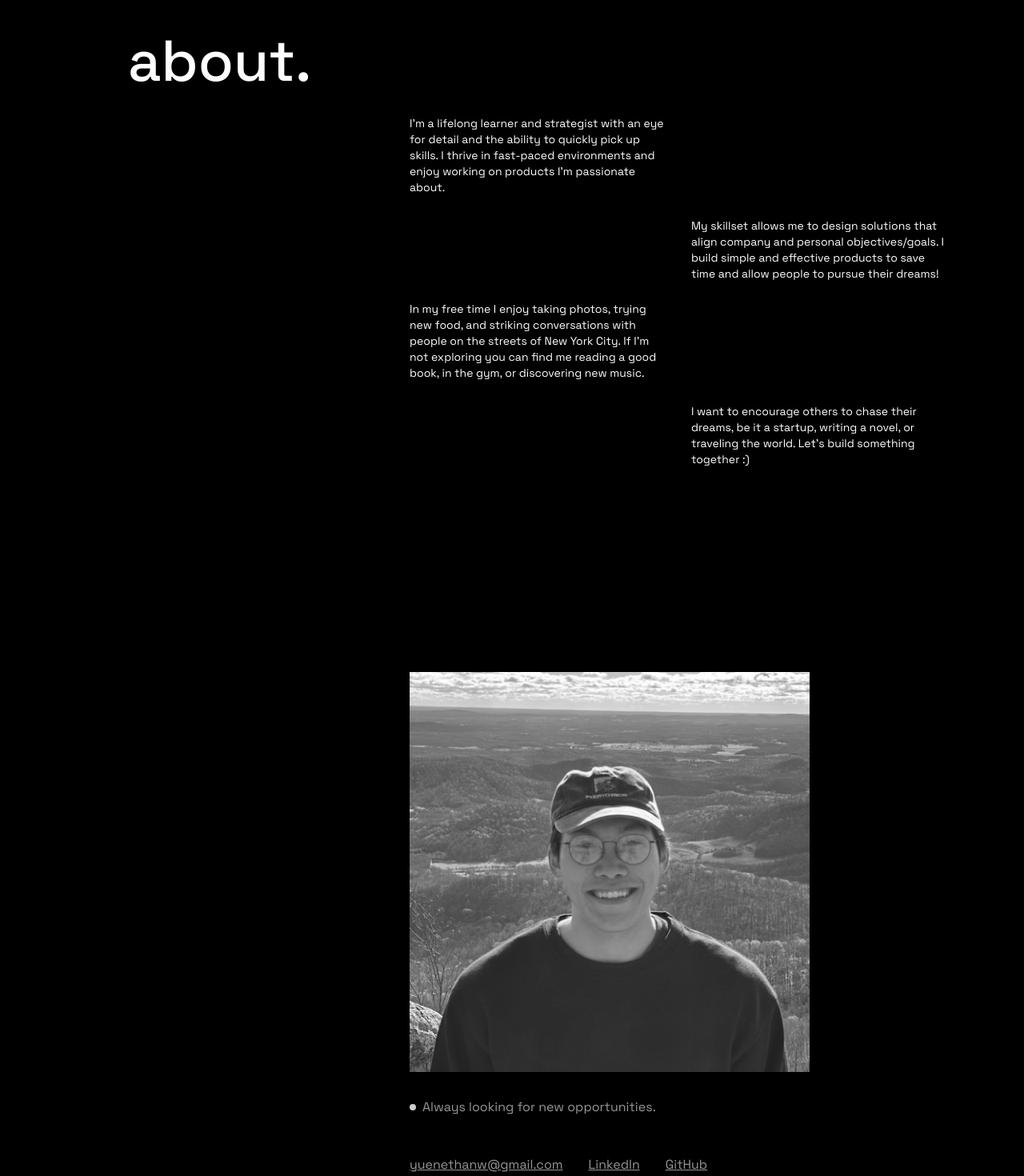
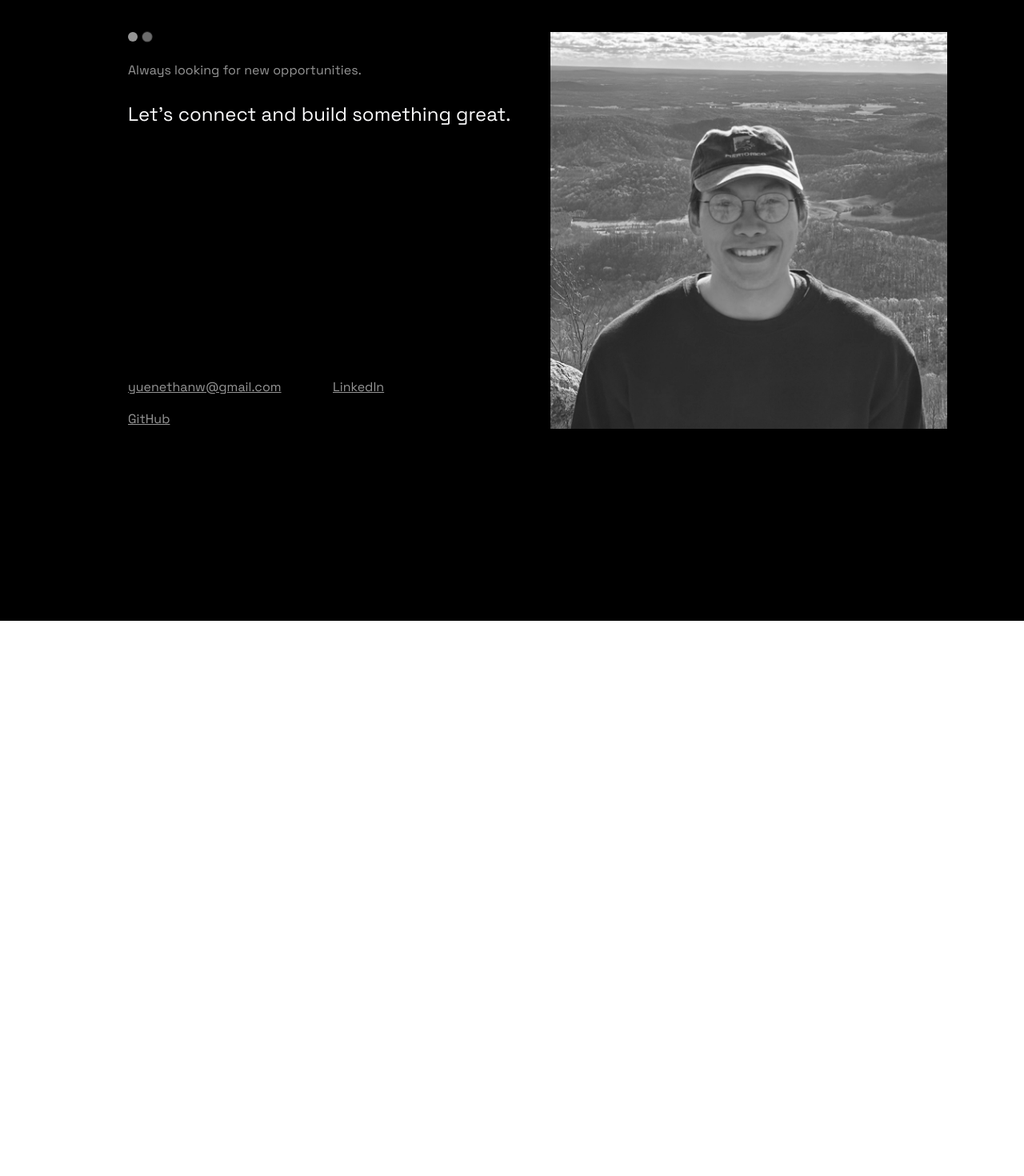
Before and after one commit to ethanwhyy/ethanwhyy.github.io, a Next.js app: page / in a window 1280 px wide. Shown: the part 940-2410 px from the top of the page at 80% size. After the commit the page ends 1716 px from the top, so only its background shows below. Built offline with nearby package versions, Linux system fonts and the light colour scheme.

Commit message:
rewiring about section, testing

```diff
--- a/app/page.tsx
+++ b/app/page.tsx
@@ -309,90 +309,33 @@
                 </section>
 
                 {/* About Section */}
-                {/* <section id="about" className="min-h-screen px-4 md:px-24 py-16 md:py-32 md:ml-16"> */}
-                <section id="about" className="min-h-screen px-4 md:px-24 py-8 md:py-16 md:ml-16">
+                <section id="contact" className="min-h-screen px-4 md:px-24 py-8 md:py-16 md:ml-16 section contact">
                 <motion.div
                   initial={{ y: 100, opacity: 0 }}
                   whileInView={{ y: 0, opacity: 1 }}
                   transition={{ duration: 0.8 }}
                   viewport={{ once: true }}
-                    className="max-w-5xl"
+                  className="content grid md:grid-cols-2 gap-8"
                 >
-                    <h2 className="text-4xl md:text-7xl font-medium mb-8 max-w-2xl">about.</h2>
-                    <div className="grid md:grid-cols-3 gap-8">
-                      <div className="md:col-span-1 md:col-start-2">
-                        <div className="space-y-8">
-                          <p className="text-sm text-[#fefeff]">
-                          I'm a lifelong learner and strategist with an eye for detail and the ability to quickly pick up skills.
-                          I thrive in fast-paced environments and enjoy working on products I'm passionate about.
-                          </p>
+                  {/* Left Side - Text */}
+                  <div className="text flex flex-col justify-between space-y-8">
+                    <div className="content space-y-6">
+                      <div className="look flex items-center gap-2">
+                        <div className="radius w-3 h-3 rounded-full bg-[#969696]" />
+                        <div className="dot w-2 h-2 rounded-full bg-[#fefeff] animate-ping" />
+                      </div>
+
+                      <div className="status text-[#969696]">
+                        <h3>Always looking for new opportunities.</h3>
+                      </div>
+
+                      <div className="interest">
+                        <h2 className="text-2xl text-[#fefeff] pt-[0.14em]">Let’s connect and build something great.</h2>
                       </div>
                     </div>
 
-                      <div className="md:col-span-1 md:col-start-3 md:mt-32">
-                        <div className="space-y-8">
-                          <p className="text-sm text-[#fefeff]">
-                          My skillset allows me to design solutions that align company and personal objectives/goals.
-                          I build simple and effective products to save time and allow people to pursue their dreams!
-                          </p>
-                        </div>
-                      </div>
-                    </div>
-
-                    {/* <br /> */}
-                    <br />
-
-                    <div className="grid md:grid-cols-3 gap-8">
-                      <div className="md:col-span-1 md:col-start-2">
-                        <div className="space-y-8">
-                          <p className="text-sm text-[#fefeff]">
-                            In my free time I enjoy taking photos, trying new food, and
-                            striking conversations with people on the streets of New York City. If I'm not exploring
-                            you can find me reading a good book, in the gym, or discovering new music.
-                          </p>
-                        </div>
-                      </div>
-
-                      <div className="md:col-span-1 md:col-start-3 md:mt-32">
-                        <div className="space-y-8">
-                          <p className="text-sm text-[#fefeff]">
-                            I want to encourage others to chase their dreams, be it a startup, writing a novel,
-                            or traveling the world. Let's build something together :)
-                          </p>
-                        </div>
-                      </div>
-                    </div>
-                  </motion.div>
-                </section>
-
-                {/* Contact Section */}
-                {/* <section id="contact" className="min-h-screen px-4 md:px-24 py-16 md:py-32 md:ml-16"> */}
-                <section id="contact" className="min-h-screen px-4 md:px-24 py-8 md:py-16 md:ml-16">
-                  <motion.div
-                    initial={{ y: 100, opacity: 0 }}
-                    whileInView={{ y: 0, opacity: 1 }}
-                    transition={{ duration: 0.8 }}
-                    viewport={{ once: true }}
-                    className="max-w-5xl"
-                  >
-                    <div className="grid md:grid-cols-3 gap-8">
-                      <div className="md:col-span-2 md:col-start-2">
-                        <div className="space-y-8 max-w-2xl">
-                          <Image
-                            src="/ethan.JPG"
-                            alt="Ethan Yuen"
-                            width={500}
-                            height={300}
-                            className="mb-8"
-                          />
-                          <div className="flex items-center gap-2">
-                            <div className="relative">
-                              <div className="w-2 h-2 bg-[#fefeff] rounded-full animate-pulse"></div>
-                              <div className="absolute top-0 left-0 w-2 h-2 bg-[#fefeff] rounded-full animate-[ping_1.5s_ease-in-out_infinite] opacity-90"></div>
-                            </div>
-                            <p className="text-l text-[#969696]">Always looking for new opportunities.</p>
-                          </div>
-                          <div className="flex gap-8 pt-4">
+                    <div className="actions grid grid-cols-1 sm:grid-cols-2 gap-4">
+                      <div className="item">
                         <a
                           href="mailto:yuenethanw@gmail.com"
                           target="_blank"
@@ -401,6 +344,8 @@
                         >
                           yuenethanw@gmail.com
                         </a>
+                      </div>
+                      <div className="item">
                         <a
                           href="https://www.linkedin.com/in/ethan-yuen/"
                           target="_blank"
@@ -409,6 +354,8 @@
                         >
                           LinkedIn
                         </a>
+                      </div>
+                      <div className="item">
                         <a
                           href="https://github.com/iflysohigh/"
                           target="_blank"
@@ -420,17 +367,24 @@
                       </div>
                     </div>
                   </div>
+
+                  {/* Right Side - Image */}
+                  <div className="image">
+                    <figure className="relative">
+                      <Image
+                        src="/ethan.JPG"
+                        alt="Ethan Yuen"
+                        width={500}
+                        height={500}
+                        className="w-full h-full object-cover"
+                      />
+                      <div className="image-overlay-01 absolute top-0 left-0 w-full h-full" />
+                      <div className="image-overlay-02 absolute top-0 left-0 w-full h-full" />
+                    </figure>
                   </div>
                 </motion.div>
               </section>
               </main>
-
-              {/* Footer */}
-              <footer className="px-4 md:px-24 py-8 text-[#969696] md:ml-16">
-                 <div className="flex flex-col md:flex-row justify-between items-center gap-4">
-                   <span className="text-sm text-center md:text-left">2025; Ethan Yuen</span>
-                 </div>
-               </footer>
             </motion.div>
           )}
         </AnimatePresence>
```
Lines whose indentation alone changed are shown as unchanged.
